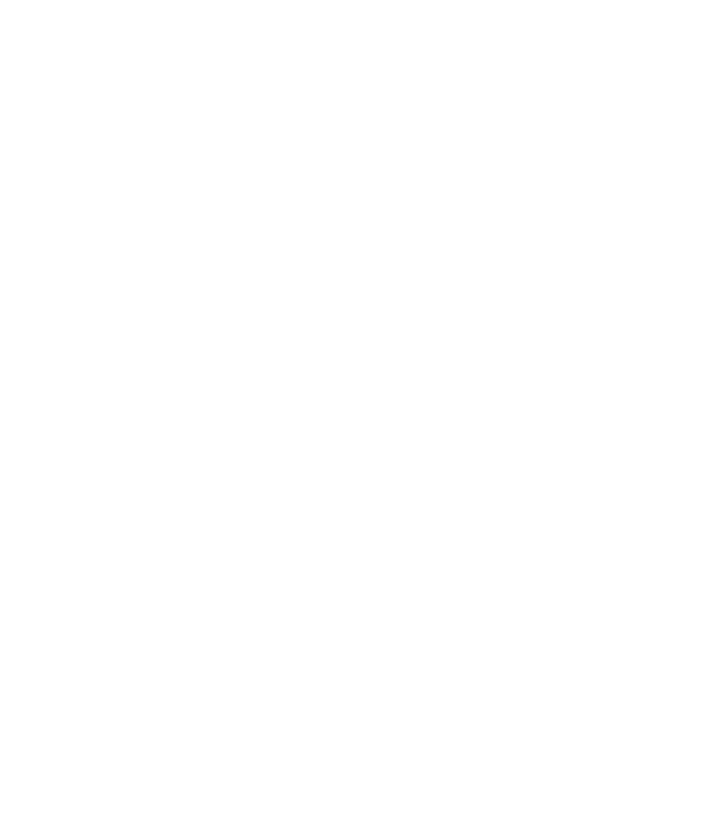
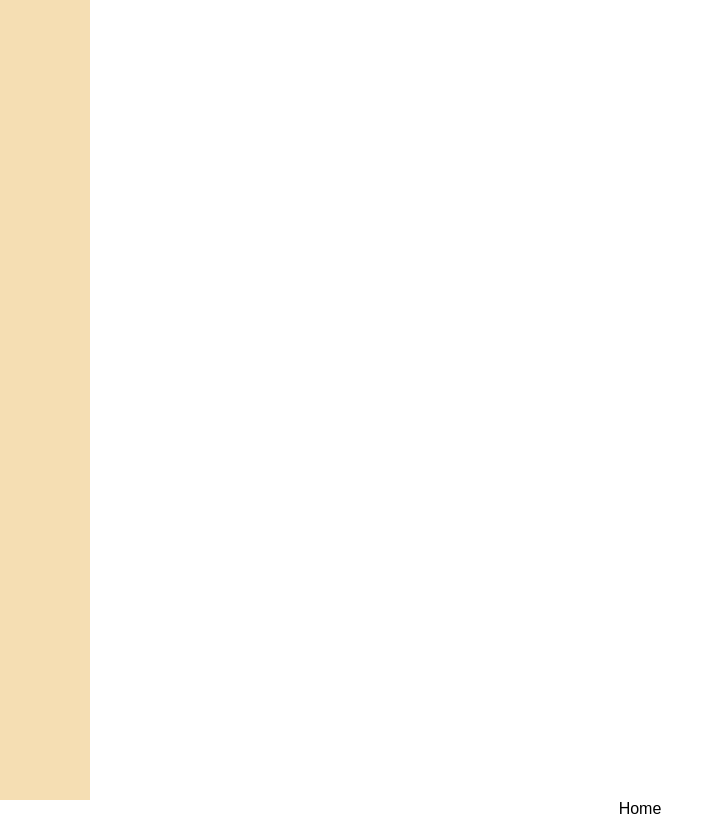
Before and after one commit to devmtn-condorental-clone/condorental-clone, a React (Create React App) app: page /#/ in a window 1280 px wide. Shown: the whole page, without its empty margins (0-724 px from the left). Built offline with nearby package versions, Linux system fonts and the light colour scheme.

Commit message:
Started Header

```diff
--- a/src/App.js
+++ b/src/App.js
@@ -1,5 +1,4 @@
 import React, { Component } from 'react';
-import logo from './logo.svg';
 import './App.css';
 import {Switch, Route} from 'react-router-dom';
 import Home from './components/Home';
@@ -10,7 +9,7 @@
     return (
       <div className="App">
         <Switch>
-          <Route exact path = '/' Component = {Home}/>
+          <Route exact path='/' component={Home}/>
         </Switch>
       </div>
     );
--- a/src/components/Home.js
+++ b/src/components/Home.js
@@ -1,4 +1,6 @@
 import React, {Component} from 'react';
+import Header from './header'
+
 
 
 class Home extends Component {
@@ -13,6 +15,7 @@
     render(){
     return(
         <div>
+            <Header/>
             Home
         </div>
     )
--- a/src/components/header.js
+++ b/src/components/header.js
@@ -1,4 +1,5 @@
 import React, {Component} from 'react';
+import '../style/style.css';
 
 
 
@@ -6,13 +7,15 @@
     render(){
         return(
 
-            <div>
+            <div className="header-main-container">
 
-
+        <div className="header-logo"></div>
+        <div className="header-menu"></div>
+        <div className="header-social"></div>
 
             </div>
         )
     }
 }
-//This Change is a test.
+
 export default Header;
--- a/src/style/style.css
+++ b/src/style/style.css
@@ -0,0 +1,6 @@
+.header-main-container {
+  height: 100vh;
+  width: 5.6rem;
+  background-color: wheat;
+  display: flex;
+  flex-direction: column; }
--- /dev/null
+++ b/src/style/style.scss
@@ -0,0 +1,7 @@
+.header-main-container{
+    height: 100vh;
+    width: 5.6rem;
+    background-color: wheat;
+    display: flex;
+    flex-direction: column;
+}
```
Also changed, not shown: package.json (+7 -2 lines), src/style/mixins.scss (added), src/style/variables.scss (added), 2 other files (tests, documents, lock files or other folders).
